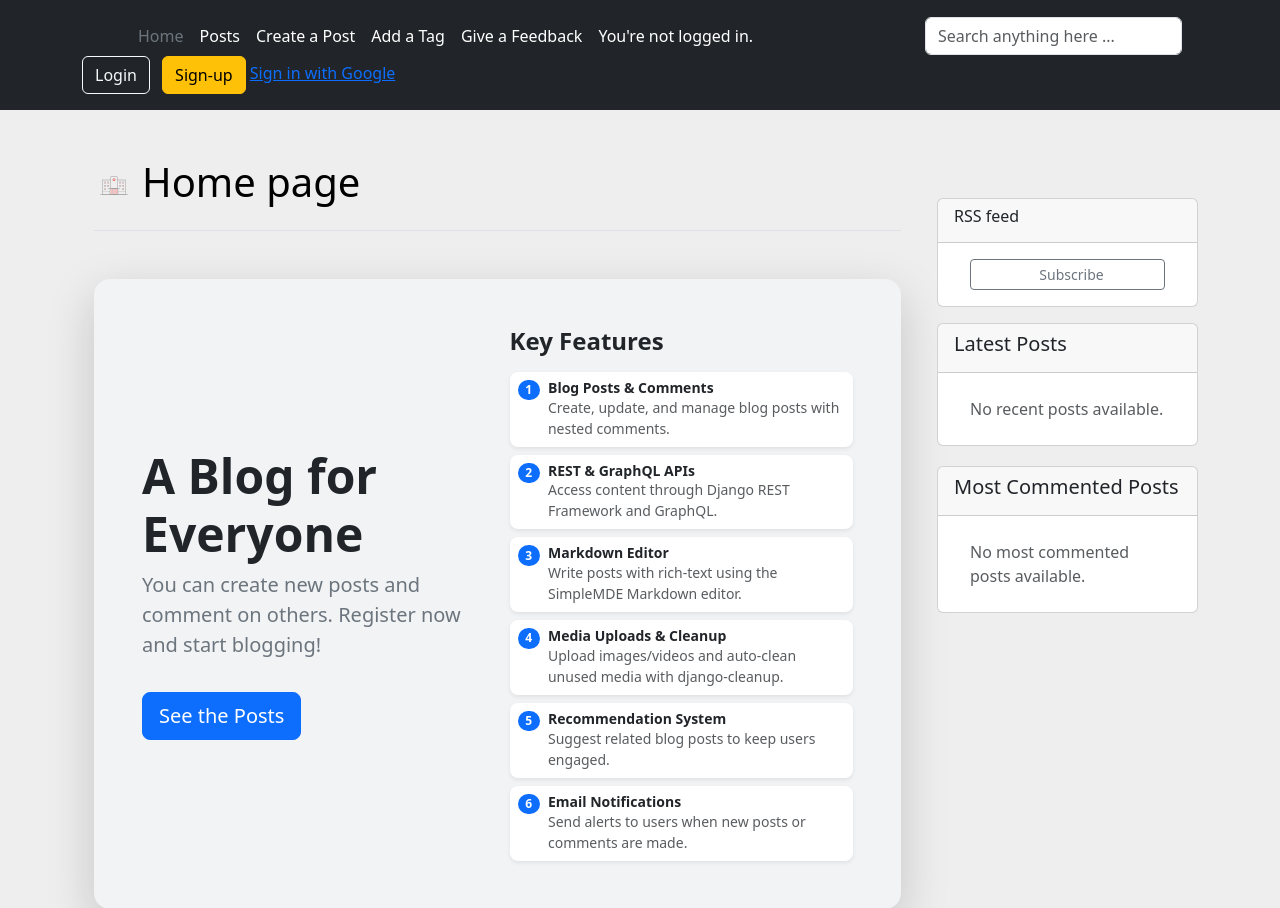
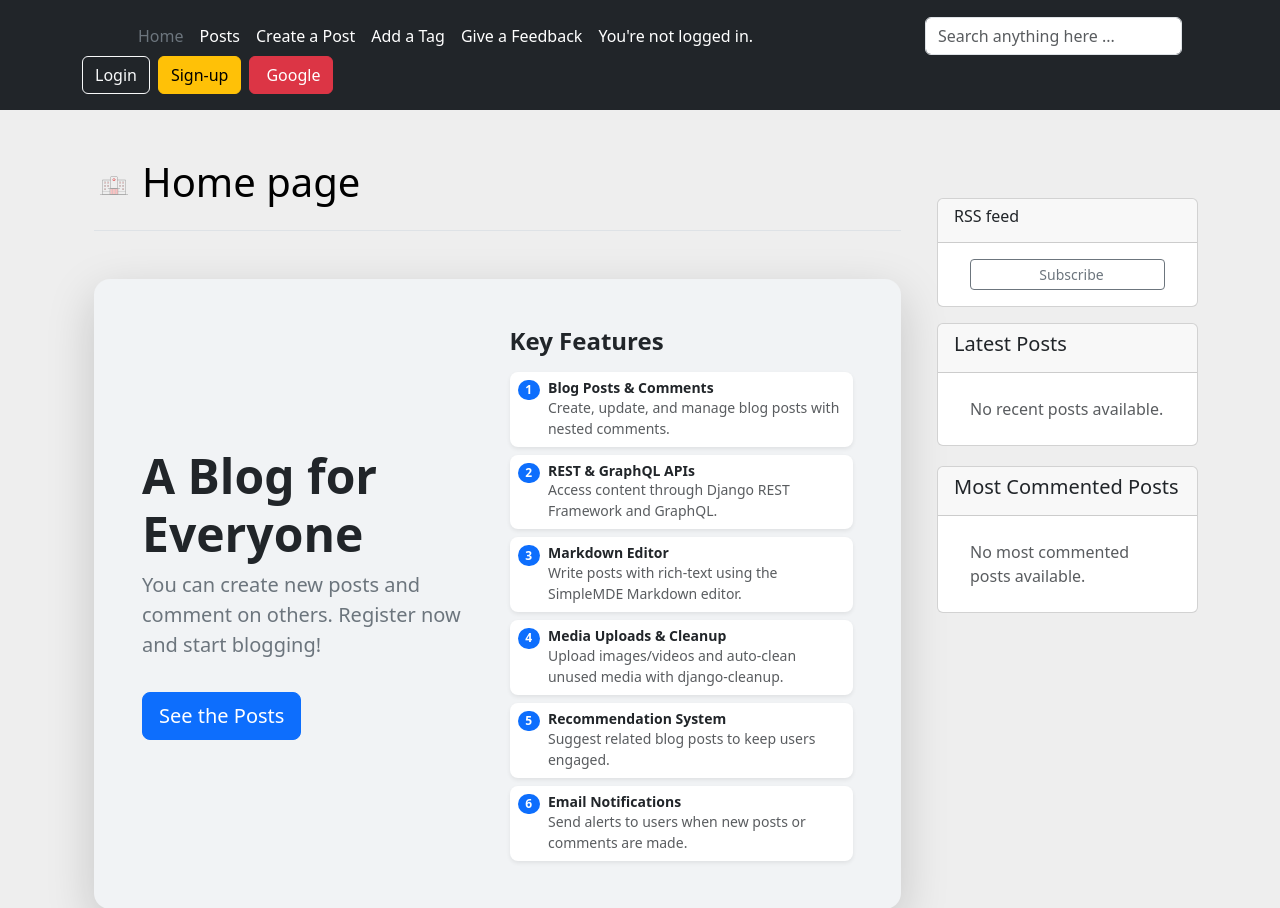
Before and after one commit to AsHkAn-Django/best-blog, a Django app: page / in a window 1280 px wide. Shown: the top 908 px of the page. Run offline with Django 5.2, Linux system fonts and the light colour scheme; data that the repository does not hold is empty; parts of the project's set-up code (start-up, migrations or seed data) failed here and were passed over; some libraries are stand-ins or nearby versions.

```diff
--- a/templates/base.html
+++ b/templates/base.html
@@ -49,18 +49,18 @@
                        aria-label="Search" name="query">
             </form>
 
-            <div class="text-end">
+            <div class="text-end d-flex gap-2 align-items-center">
                 {% if not user.is_authenticated %}
-                <button onclick="window.location.href='{% url 'login' %}'" class="btn btn-outline-light me-2">Login
-                </button>
+                <button onclick="window.location.href='{% url 'login' %}'" class="btn btn-outline-light">Login</button>
                 <button onclick="window.location.href='{% url 'signup' %}'" class="btn btn-warning">Sign-up</button>
-                <a href="{% url 'social:begin' 'google-oauth2' %}"> Sign in with Google </a>
-                {%else%}
+                <a href="{% url 'social:begin' 'google-oauth2' %}?next=/" class="btn btn-danger">
+                    <i class="bi bi-google me-1"></i> Google
+                </a>
+                {% else %}
                 <ul class="navbar-nav">
                     <li class="nav-item dropdown">
-                        <button class="btn btn-dark dropdown-toggle" data-bs-toggle="dropdown"
-                                aria-expanded="false">
-                            {{user.username}}
+                        <button class="btn btn-dark dropdown-toggle" data-bs-toggle="dropdown" aria-expanded="false">
+                            {{ user.username }}
                         </button>
                         <ul class="dropdown-menu dropdown-menu-dark">
                             <li><a class="dropdown-item" href="{% url 'password_change' %}">Change Password</a></li>
@@ -68,7 +68,7 @@
                             <li>
                                 <form action="{% url 'logout' %}" method="post">
                                     {% csrf_token %}
-                                    <button type="submit" class="dropdown-item btn btn-link nav-link px-3 text-white">Log out</button>
+                                    <button type="submit" class="dropdown-item">Log out</button>
                                 </form>
                             </li>
                         </ul>
@@ -79,6 +79,7 @@
         </div>
     </div>
 </header>
+
 {% bootstrap_messages %}
 <div class="container mt-4">
     <div class="row">
```
Also changed, not shown: config/settings.py (+8 -0 lines).
